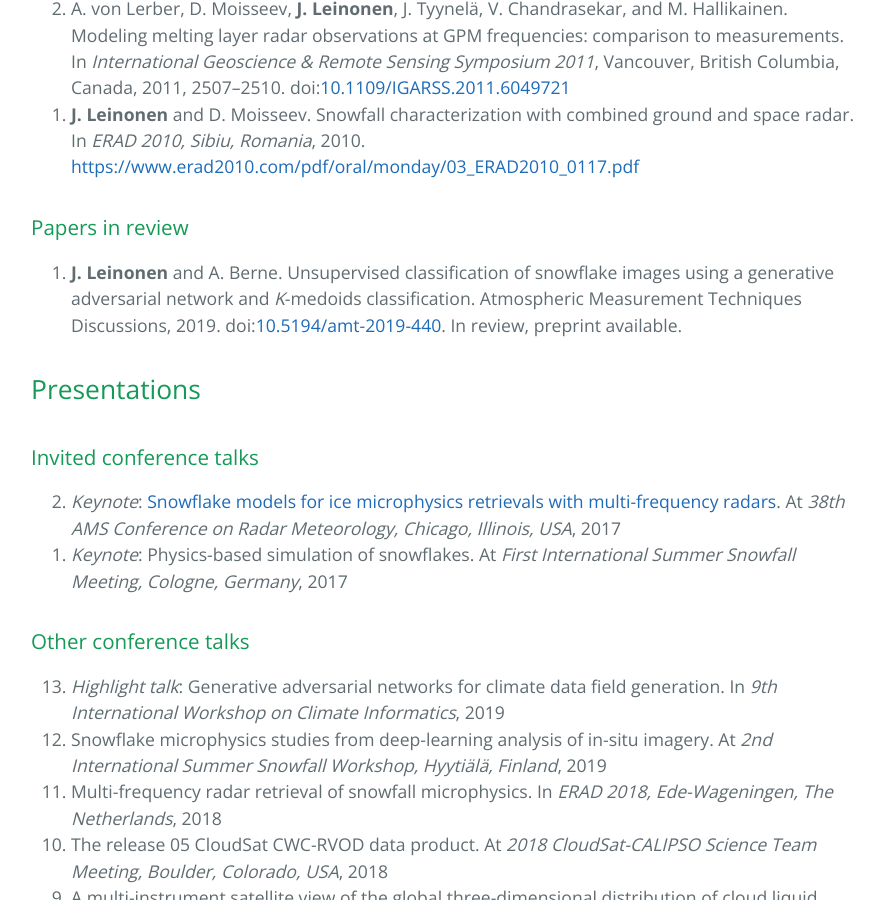
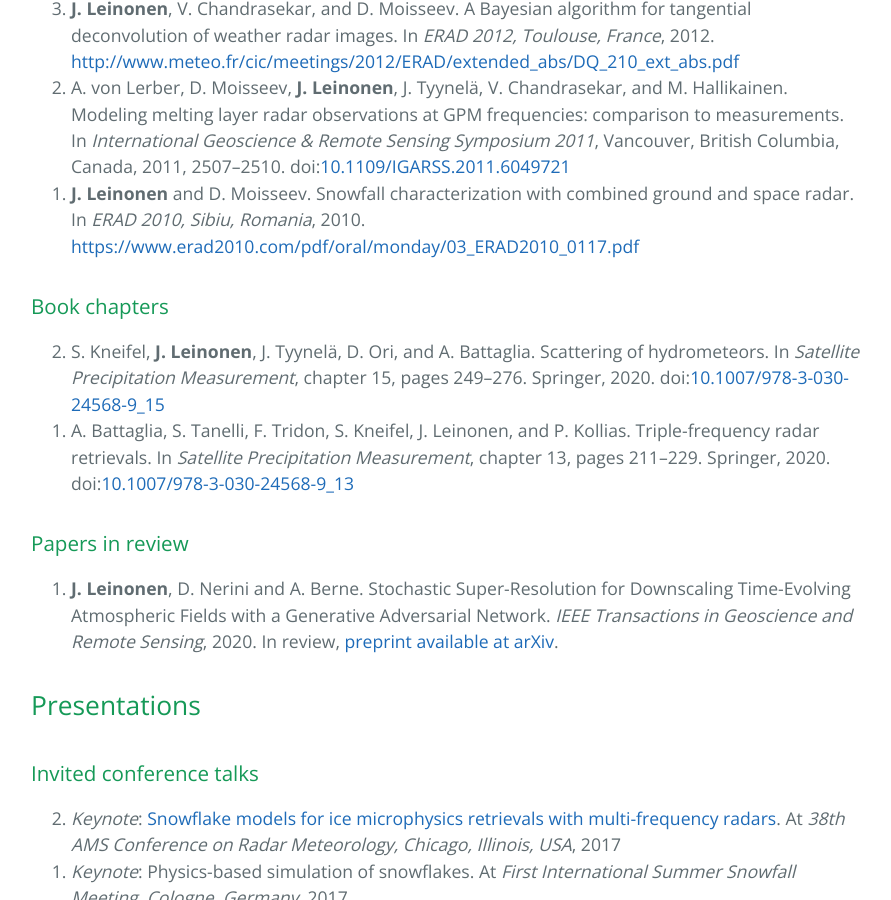
Before and after one commit to jleinonen/jleinonen.github.io, a Jekyll site: the page built from about.md, in a window 1280 px wide and 900 px high, scrolled down 5138 px. Shown: the whole window, without its empty margins (193-1084 px from the left). Built offline with Jekyll 4.4.1, drawn with Linux system fonts in a browser that asks for light colours; some of the changed text lies outside the part shown.

Commit message:
Updates to About page

```diff
--- a/about.md
+++ b/about.md
@@ -48,6 +48,7 @@ Advisors: Prof. Risto Nieminen (Aalto University) and Dr. Timo Nousiainen (Unive
 
 ### Journal articles
 
+0. **J. Leinonen** and A. Berne. Unsupervised classification of snowflake images using a generative adversarial network and _K_-medoids classification. *Atmospheric Measurement Techniques*, **13**, 2949–2964, 2020. doi:[10.5194/amt-13-2949-2020](https://dx.doi.org/10.5194/amt-13-2949-2020)
 0. A. Protat, C. Klepp, V. Louf, W. Petersen, S. Alexander, A. Barros, **J. Leinonen**, and G. Mace.
 The Latitudinal Variability of Oceanic Rainfall Properties and Its Implication for Satellite Retrievals: 2. The Relationships Between Radar Observables and Drop Size Distribution Parameters. *Journal of Geophysical Research: Atmospheres*, **124**, 13312–13324, 2019. doi:[10.1029/2019JD031011](https://dx.doi.org/10.1029/2019JD031011)
 0. A. Protat, C. Klepp, V. Louf, W. Petersen, S. Alexander, A. Barros, **J. Leinonen**, and G. Mace.
@@ -57,7 +58,7 @@ Bansemer A., S. Tanelli, A. J. Heymsfield, and S. W. Nesbitt. The Microphysics o
 doi:[10.1029/2018JD029858](https://doi.org/10.1029/2018JD029858)
 0. **J. Leinonen**, A. Guillaume, and T. Yuan. Reconstruction of cloud vertical structure with
 a generative adversarial network. *Geophysical Research Letters*, **46**, 7035–7044, 2019.
-doi:[10.1029/2019GL082532](https://doi.org/10.1029/2019GL082532)
+doi:[10.1029/2019GL082532](https://doi.org/10.1029/2019GL082532), [preprint available at EarthArXiv](https://eartharxiv.org/w26ja/).
 0. M. Richardson, **J. Leinonen**, H. Q. Cronk, J. McDuffie, M. D. Lebsock, and G. L. Stephens.
 Liquid marine cloud geometric thickness retrieved from OCO-2’s oxygen A-band spectrometer.
 *Atmospheric Measurement Techniques*, **12**, 1717–1737, 2019. doi:[10.5194/amt-12-1717-2019](https://doi.org/10.5194/amt-12-1717-2019)
@@ -141,10 +142,16 @@ doi:[10.1109/IGARSS.2011.6049721](https://doi.org/10.1109/IGARSS.2011.6049721)
 In *ERAD 2010, Sibiu, Romania*, 2010. [https://www.erad2010.com/pdf/oral/monday/03_ERAD2010_0117.pdf](https://www.erad2010.com/pdf/oral/monday/03_ERAD2010_0117.pdf)
 {: reversed="reversed"}
 
+### Book chapters
+
+0. S. Kneifel, **J. Leinonen**, J. Tyynelä, D. Ori, and A. Battaglia. Scattering of hydrometeors. In *Satellite Precipitation Measurement*, chapter 15, pages 249–276. Springer, 2020. doi:[10.1007/978-3-030-24568-9_15](https://doi.org/10.1007/978-3-030-24568-9_15)
+0. A. Battaglia, S. Tanelli, F. Tridon, S. Kneifel, J. Leinonen, and P. Kollias. Triple-frequency radar
+retrievals. In *Satellite Precipitation Measurement*, chapter 13, pages 211–229. Springer, 2020. doi:[10.1007/978-3-030-24568-9_13](https://doi.org/10.1007/978-3-030-24568-9_13)
+{: reversed="reversed"}
+
 ### Papers in review
 
-0. **J. Leinonen** and A. Berne. Unsupervised classification of snowflake images using a generative
-adversarial network and _K_-medoids classification. Atmospheric Measurement Techniques Discussions, 2019. doi:[10.5194/amt-2019-440](https://doi.org/10.5194/amt-2019-440). In review, preprint available.
+0. **J. Leinonen**, D. Nerini and A. Berne. Stochastic Super-Resolution for Downscaling Time-Evolving Atmospheric Fields with a Generative Adversarial Network. *IEEE Transactions in Geoscience and Remote Sensing*, 2020. In review, [preprint available at arXiv](https://arxiv.org/abs/2005.10374).
 {: reversed="reversed"}
 
 ## Presentations <a name="presentations"></a>
```
